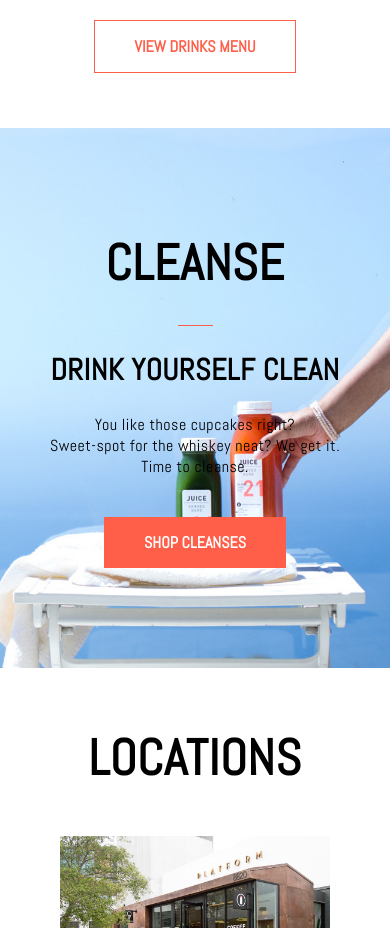
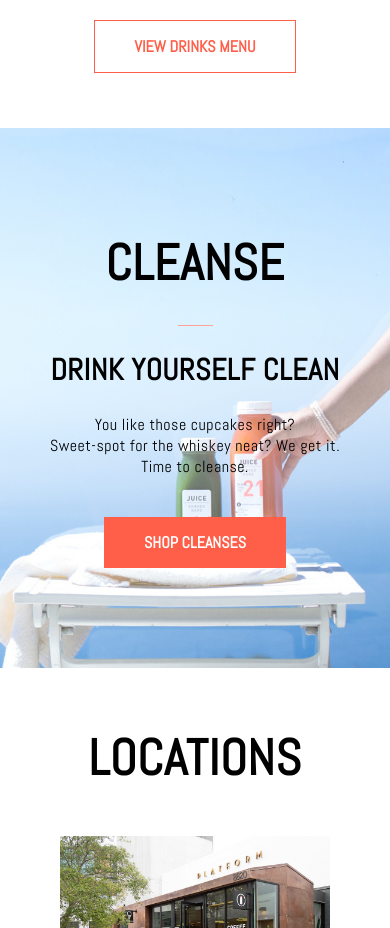
Before and after one commit to cgonz0/juice-served-here, a React (Create React App) app: page / in a window 390 px wide. Shown: the part 3760-4688 px from the top of the page. Built offline with nearby package versions, Linux system fonts and the light colour scheme.

Commit message:
overlay for cleanse section mobile

```diff
--- a/src/components/Home.js
+++ b/src/components/Home.js
@@ -132,6 +132,7 @@ class Home extends React.Component {
         </div>
 
         <div className="cleanseSection">
+        <div className="colorOverlayWhite"></div>
           <div className="container">
             <h1>Cleanse</h1>
             <span className="line"></span>
--- a/src/components/Home.scss
+++ b/src/components/Home.scss
@@ -155,9 +155,22 @@ h2 {
   height: 540px;
   display: flex;
   align-items: center;
+  position: relative;
+  h1, h2, button {
+    position: relative;
+  }
   p {
     margin-bottom: 40px;
+    position: relative;
   }
+}
+
+.colorOverlayWhite {
+  width: 100%;
+  height: 100%;
+  opacity: .7;
+  position: absolute;
+  background: linear-gradient(0deg, rgba(255,255,255,0) 0%, rgba(255,255,255,0.6) 35%, rgba(255,255,255,0.6) 65%, rgba(255,255,255,0) 100%);
 }
 
 //Locations section
@@ -255,11 +268,7 @@ h2 {
   .deliveryHero {
     text-align: left;
     .colorOverlay {
-      width: 100%;
-      height:100%;
-      background: black;
       opacity: 0;
-      position: absolute;
     }
     h1 {
       color: black;
@@ -274,6 +283,11 @@ h2 {
     display: flex;
     .step {
       padding: 50px;
+    }
+  }
+  .cleanseSection {
+    .colorOverlayWhite {
+      opacity: 0;
     }
   }
   .location {
```
